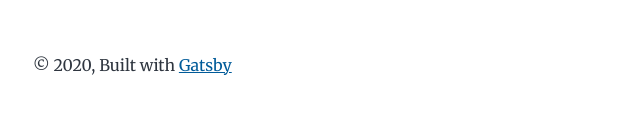
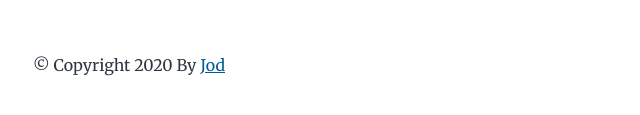
Before and after one commit to JoDMsoluth/JoDMsoluth.github.io, a Gatsby site: page / in a window 1280 px wide. Shown: the part 705-820 px from the top of the page, 291-931 px from the left. Built offline with nearby package versions, Linux system fonts and the light colour scheme; Gatsby itself is replaced by a stand-in of ours.

Commit message:
git flow

```diff
--- a/package.json
+++ b/package.json
@@ -32,6 +32,7 @@
     "typeface-montserrat": "0.0.75"
   },
   "devDependencies": {
+    "gh-pages": "^3.1.0",
     "prettier": "2.2.1"
   },
   "homepage": "https://github.com/gatsbyjs/gatsby-starter-blog#readme",
@@ -51,6 +52,7 @@
     "start": "npm run develop",
     "serve": "gatsby serve",
     "clean": "gatsby clean",
+    "deploy": "gatsby build && gh-pages -d public -b master",
     "test": "echo \"Write tests! -> https://gatsby.dev/unit-testing\" && exit 1"
   }
 }
--- a/src/components/layout.js
+++ b/src/components/layout.js
@@ -25,9 +25,9 @@ const Layout = ({ location, title, children }) => {
       <header className="global-header">{header}</header>
       <main>{children}</main>
       <footer>
-        © {new Date().getFullYear()}, Built with
+        © Copyright {new Date().getFullYear()} By
         {` `}
-        <a href="https://www.gatsbyjs.com">Gatsby</a>
+        <a href="https://github.com/JoDMsoluth">Jod</a>
       </footer>
     </div>
   )
```
Also changed, not shown: 1 other file.
